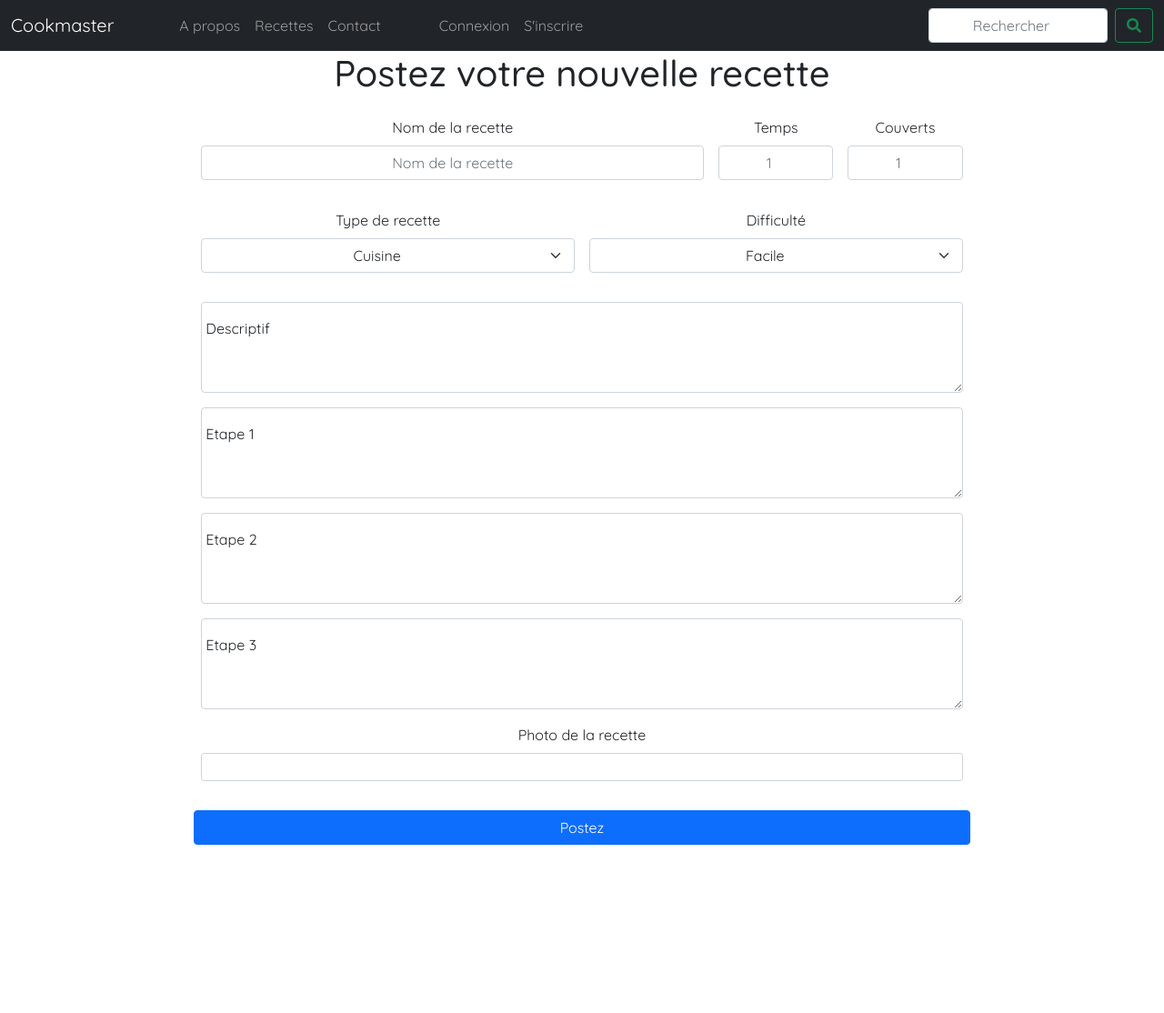
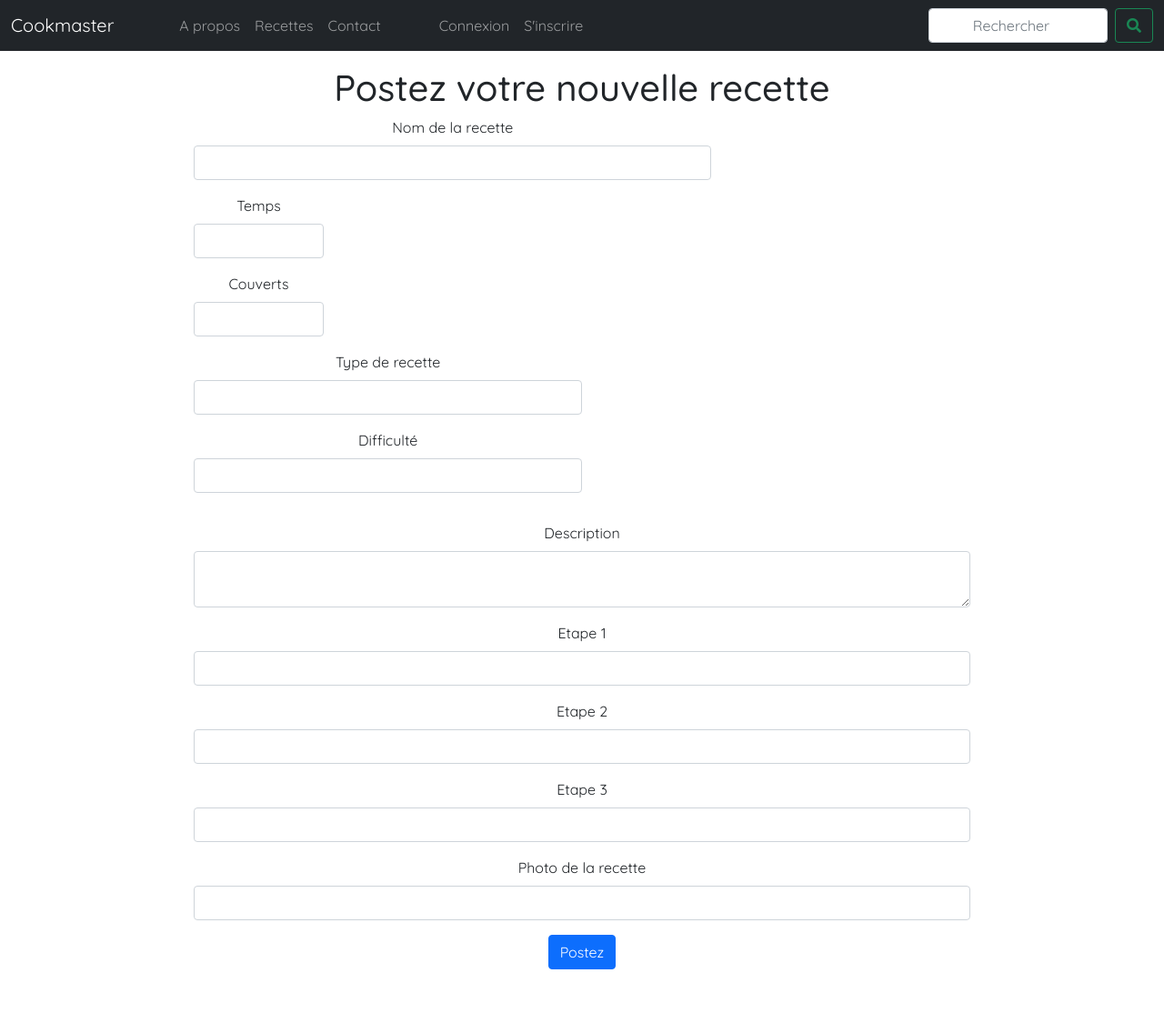
Before and after one commit to jungledif/Cookmaster-symfony, a Symfony app: template templates/content/create.html.twig in a window 1280 px wide. Shown: the whole page at 91% size. Before the commit the page ends 929 px from the top, so only its background shows below. Run offline with Twig, Linux system fonts and the light colour scheme; the template is opened without the code that fills it, so the values that code supplies are empty; form fields are guessed from the names that the template uses; some libraries are stand-ins or nearby versions.

Commit message:
New Recipe Form with Symfony-Form

```diff
--- a/src/Entity/Recipe.php
+++ b/src/Entity/Recipe.php
@@ -58,7 +58,7 @@ class Recipe
     private $recipeImg;
 
     /**
-     * @ORM\Column(type="string", length=255)
+     * @ORM\Column(type="decimal", precision=10, scale=0)
      */
     private $cooktime;
 
--- a/templates/base.html.twig
+++ b/templates/base.html.twig
@@ -22,7 +22,7 @@
         {% block navbar %}
     <nav class="navbar navbar-expand-lg navbar-dark bg-dark">
   <div class="container-fluid">
-    <a class="navbar-brand" href="display" action="/display">Cookmaster</a>
+    <a class="navbar-brand" href="/home" action="/home">Cookmaster</a>
     <button class="navbar-toggler" type="button" data-bs-toggle="collapse" data-bs-target="#navbarSupportedContent" aria-controls="navbarSupportedContent" aria-expanded="false" aria-label="Toggle navigation">
       <span class="navbar-toggler-icon"></span>
     </button>
--- a/templates/content/create.html.twig
+++ b/templates/content/create.html.twig
@@ -1,60 +1,76 @@
 {% extends 'base.html.twig' %}
 
 {% block body %}
- <form action="{{ path('new') }}"  method="POST" class="row g-3 col-sm-9 col-md-7 col-lg-8 mx-auto">
+ <div  class="row">
+ <div class="g-3 col-sm-9 col-md-7 col-lg-8 mx-auto">
+ {{ form_start(RecipeFormType) }}
 
     <h1 class="text-center">Postez votre nouvelle recette</h1>
     <div class="col-md-8 mb-3">
 
-      <label for="recipeName" class="form-label">Nom de la recette</label>
-      <input type="text" id="recipeName" class="form-control" placeholder="Nom de la recette" name="title" required="">
+      {# <label for="recipeName" class="form-label">Nom de la recette</label>
+      <input type="text" id="recipeName" class="form-control" placeholder="Nom de la recette" name="title" required=""> #}
+      {{ form_row(RecipeFormType.title, {label: 'Nom de la recette'})}}
     </div>
     <div class="col-md-2 mb-3">
-      <label for="cooktimeNumber" class="form-label">Temps</label>
-      <input type="number" id="cooktimeNumber" class="form-control" placeholder="1" name="cooktime" required="">
+      {# <label for="cooktimeNumber" class="form-label">Temps</label>
+      <input type="number" id="cooktimeNumber" class="form-control" placeholder="1" name="cooktime" required=""> #}
+      {{ form_row(RecipeFormType.cooktime, {label: 'Temps'})}}
     </div>
     <div class="col-md-2 mb-3">
-      <label for="servingsNumber" class="form-label">Couverts</label>
-      <input type="number" id="servingsNumber" class="form-control" placeholder="1" name="servings" required="">
+      {# <label for="servingsNumber" class="form-label">Couverts</label>
+      <input type="number" id="servingsNumber" class="form-control" placeholder="1" name="servings" required=""> #}
+       {{ form_row(RecipeFormType.servings, {label: 'Couverts'})}}
+
     </div>
          <div class="col-md-6 mb-3">
-                    <label for="recipeType" class="form-label">Type de recette</label>
+                    {# <label for="recipeType" class="form-label">Type de recette</label>
                     <select id="recipeType" class="form-select" name="type" required="">
                         <option>Cuisine</option>
                         <option>Pâtisserie</option>
-                    </select>
+                    </select> #}
+                    {{ form_row(RecipeFormType.type, {label: 'Type de recette'})}}
                 </div>
                 <div class="col-md-6 mb-3">
-                    <label for="difficultyLvl" class="form-label">Difficulté</label>
+                    {# <label for="difficultyLvl" class="form-label">Difficulté</label>
                     <select id="difficultyLvl" class="form-select" name="level" required="">
                         <option>Facile</option>
                         <option>Intermédiaire</option>
                         <option>Difficile</option>
-                    </select>
+                    </select> #}
+                    {{ form_row(RecipeFormType.level, {label: 'Difficulté'})}}
                 </div>
             </div>
+            <div class="g-3 col-sm-9 col-md-7 col-lg-8 mx-auto">
             <div class="form-floating">
-  <textarea class="form-control" placeholder="Descriptif" id="descriptive" style="height: 100px" name="descriptive"></textarea>
-  <label for="descriptive">Descriptif</label>
+  {# <textarea class="form-control" placeholder="Descriptif" id="descriptive" style="height: 100px" name="descriptive"></textarea>
+  <label for="descriptive">Descriptif</label> #}
+  {{ form_row(RecipeFormType.descriptive, {label: 'Description'})}}
 </div>
-            <div class="form-floating">
-  <textarea class="form-control" placeholder="Etape 1" id="recipeStep1" style="height: 100px" name="step1"></textarea>
-  <label for="recipeStep1">Etape 1</label>
+            <div class="">
+  {# <textarea class="form-control" placeholder="Etape 1" id="recipeStep1" style="height: 100px" name="step1"></textarea>
+  <label for="recipeStep1">Etape 1</label> #}
+  {{ form_row(RecipeFormType.step1, {label: 'Etape 1'})}}
 </div>
-<div class="form-floating">
-  <textarea class="form-control" placeholder="Etape 2" id="recipeStep2" style="height: 100px" name="step2"></textarea>
-  <label for="recipeStep2">Etape 2</label>
+<div class="">
+  {# <textarea class="form-control" placeholder="Etape 2" id="recipeStep2" style="height: 100px" name="step2"></textarea>
+  <label for="recipeStep2">Etape 2</label> #}
+  {{ form_row(RecipeFormType.step2, {label: 'Etape 2'})}}
 </div>
-<div class="form-floating">
-  <textarea class="form-control" placeholder="Etape 3" id="recipeStep3" style="height: 100px" name="step3"></textarea>
-  <label for="recipeStep3">Etape 3</label>
+<div class="">
+  {# <textarea class="form-control" placeholder="Etape 3" id="recipeStep3" style="height: 100px" name="step3"></textarea>
+  <label for="recipeStep3">Etape 3</label> #}
+  {{ form_row(RecipeFormType.step3, {label: 'Etape 3'})}}
 </div>
             <div class="mb-3">
-  <label for="formFileSm" class="form-label">Photo de la recette</label>
-  <input class="form-control form-control-sm" id="formFileSm" type="text" name="recipeImg">
+  {# <label for="formFileSm" class="form-label">Photo de la recette</label>
+  <input class="form-control form-control-sm" id="formFileSm" type="text" name="recipeImg"> #}
+  {{ form_row(RecipeFormType.recipeImg, {label: 'Photo de la recette'})}}
 </div>
 
         <button type="submit" class="btn btn-primary mb-5">Postez</button>
-
-</form>
+    </div>
+    {{ form_end(RecipeFormType) }}
+</div>
+</div>
 {% endblock %}
```
Also changed, not shown: src/Controller/ContentController.php (+11 -27 lines), src/Form/RecipeFormType.php (+69 -12 lines), templates/home/index.html.twig (+3 -4 lines).
